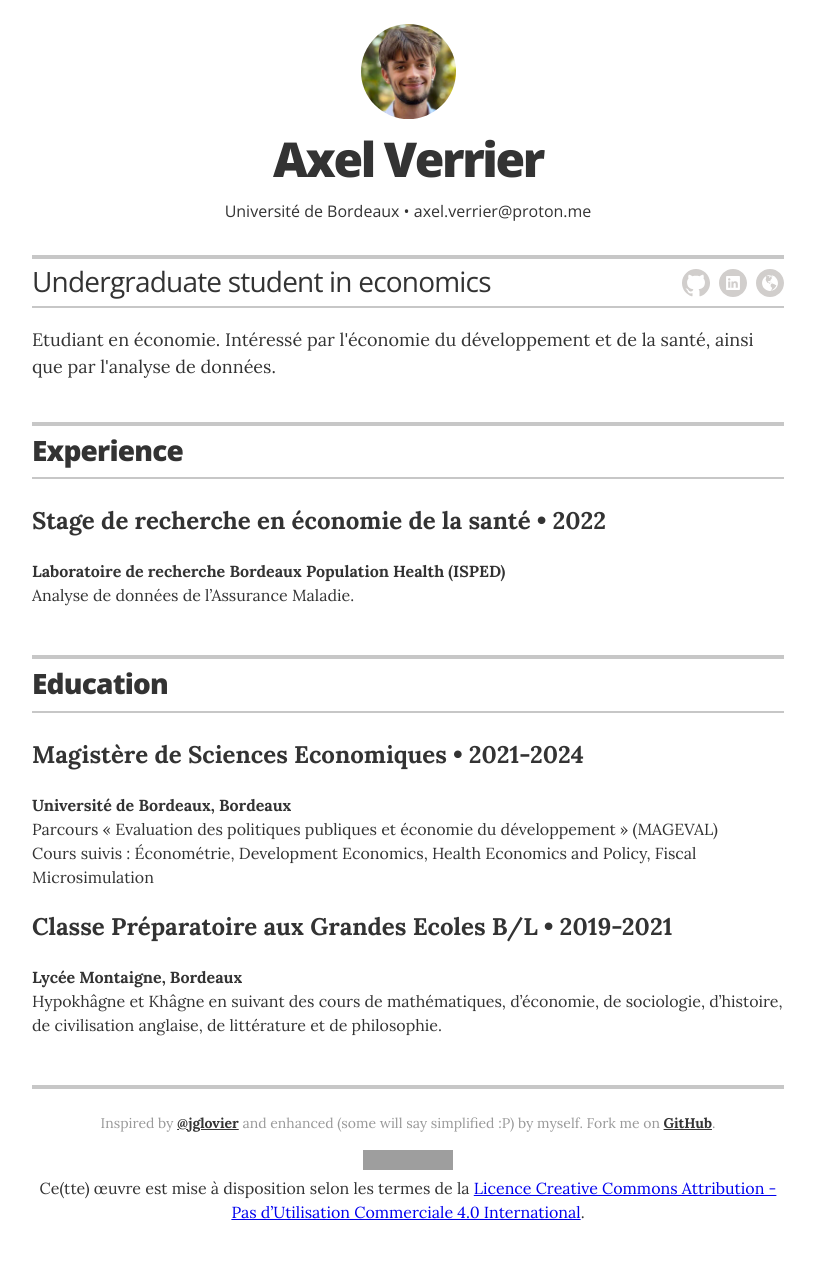
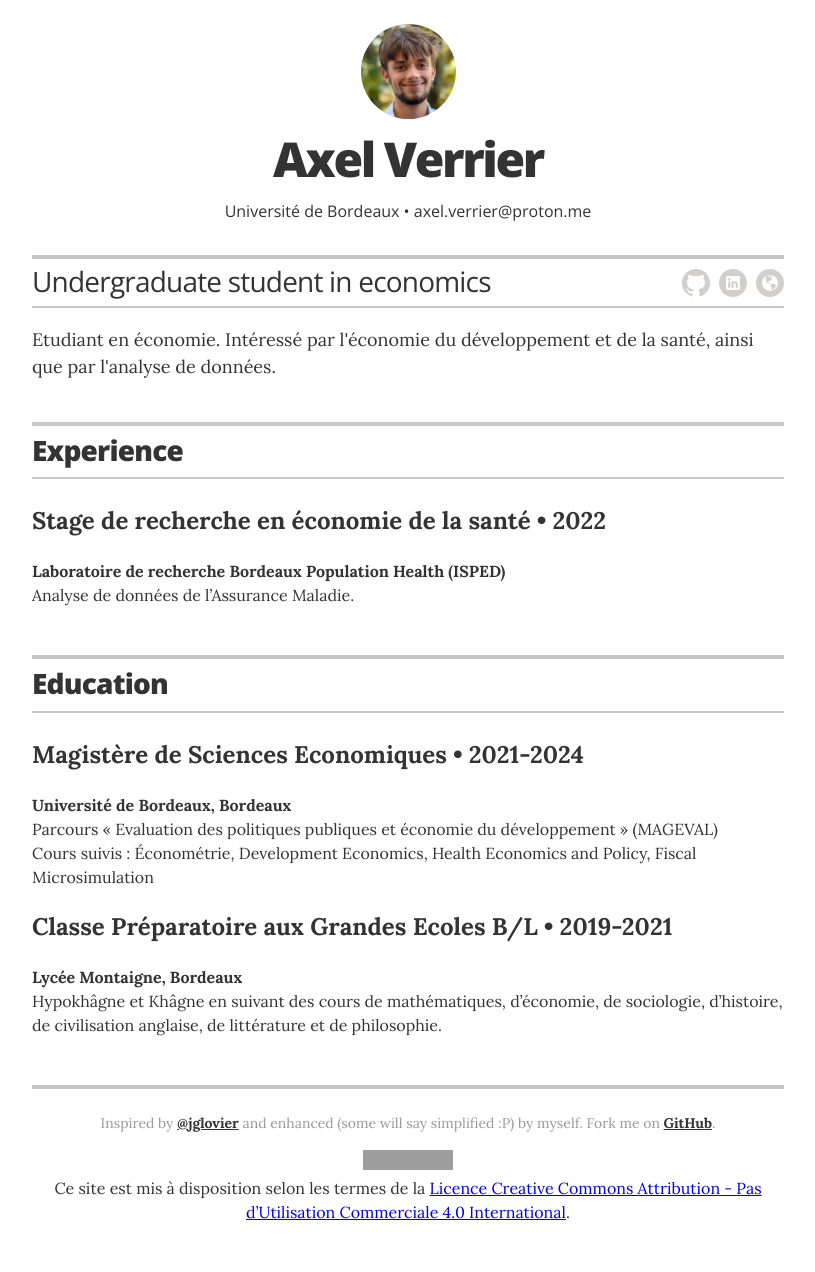
Before and after one commit to axelverrier/axelverrier.github.io, a Jekyll site: the page built from index.html, in a window 1280 px wide. Shown: the whole page, without its empty margins (232-1047 px from the left). Built offline with Jekyll 4.4.1, drawn with Linux system fonts in a browser that asks for light colours; grey boxes are pictures that could not be loaded.

Commit message:
Update resume.html

```diff
--- a/_layouts/resume.html
+++ b/_layouts/resume.html
@@ -56,7 +56,7 @@
 
       <footer class="page-footer">
         <p class="footer-line">Inspired by <a href="https://github.com/jglovier">@jglovier</a> and enhanced (some will say simplified :P) by myself. Fork me on <a href="https://github.com/axelverrier/axelverrier.github.io">GitHub</a>.</p>
-      	<p><a rel="license" href="http://creativecommons.org/licenses/by-nc/4.0/"><img alt="Licence Creative Commons" style="border-width:0" src="https://i.creativecommons.org/l/by-nc/4.0/88x31.png" /></a><br />Ce(tte) œuvre est mise à disposition selon les termes de la <a rel="license" href="http://creativecommons.org/licenses/by-nc/4.0/">Licence Creative Commons Attribution - Pas d’Utilisation Commerciale 4.0 International</a>.</p>
+      	<p id="license"><a rel="license" href="http://creativecommons.org/licenses/by-nc/4.0/"><img alt="Licence Creative Commons" style="border-width:0" src="https://i.creativecommons.org/l/by-nc/4.0/88x31.png" /></a><br />Ce site est mis à disposition selon les termes de la <a rel="license" href="http://creativecommons.org/licenses/by-nc/4.0/">Licence Creative Commons Attribution - Pas d’Utilisation Commerciale 4.0 International</a>.</p>
       </footer>
 
     </div>
```
